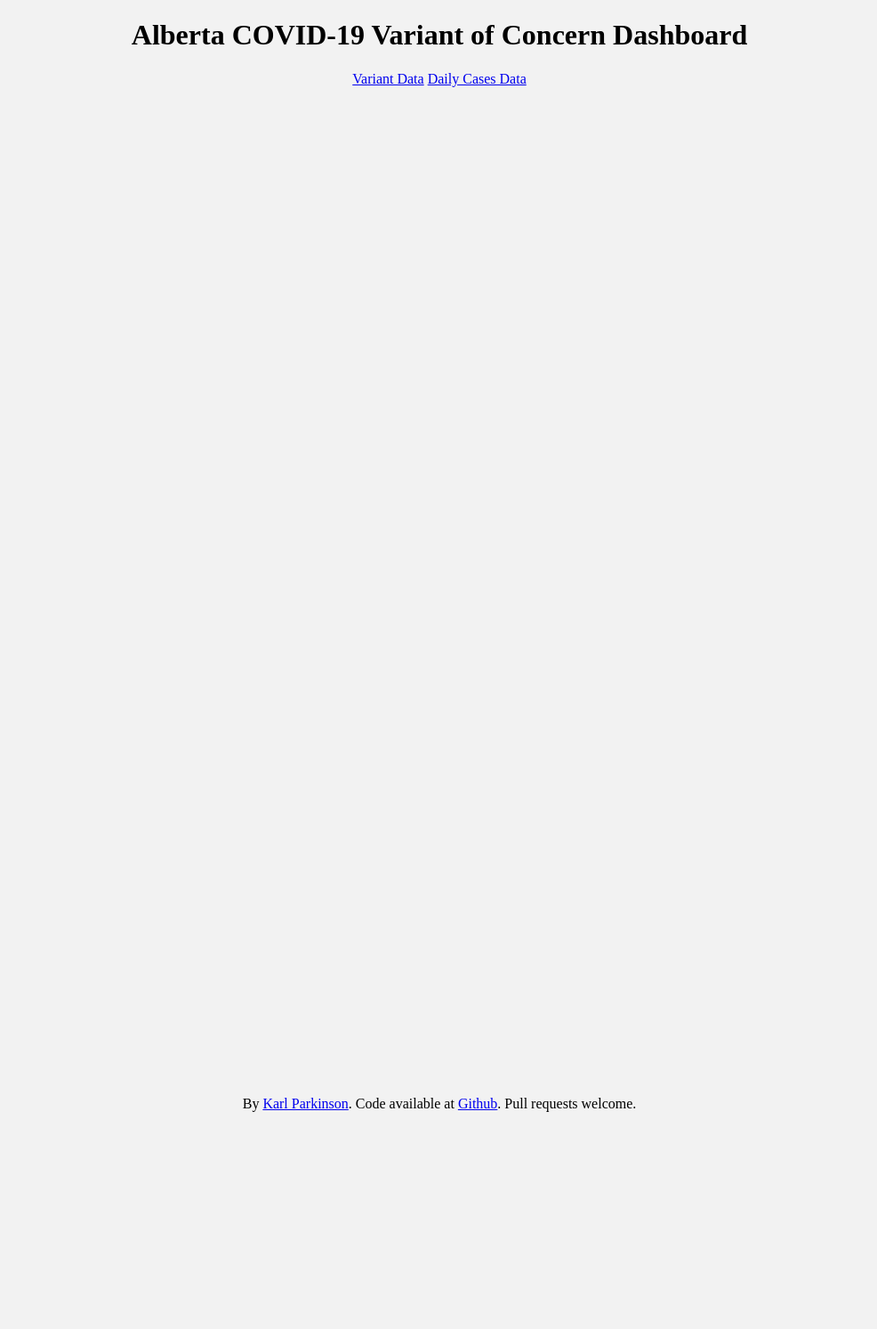
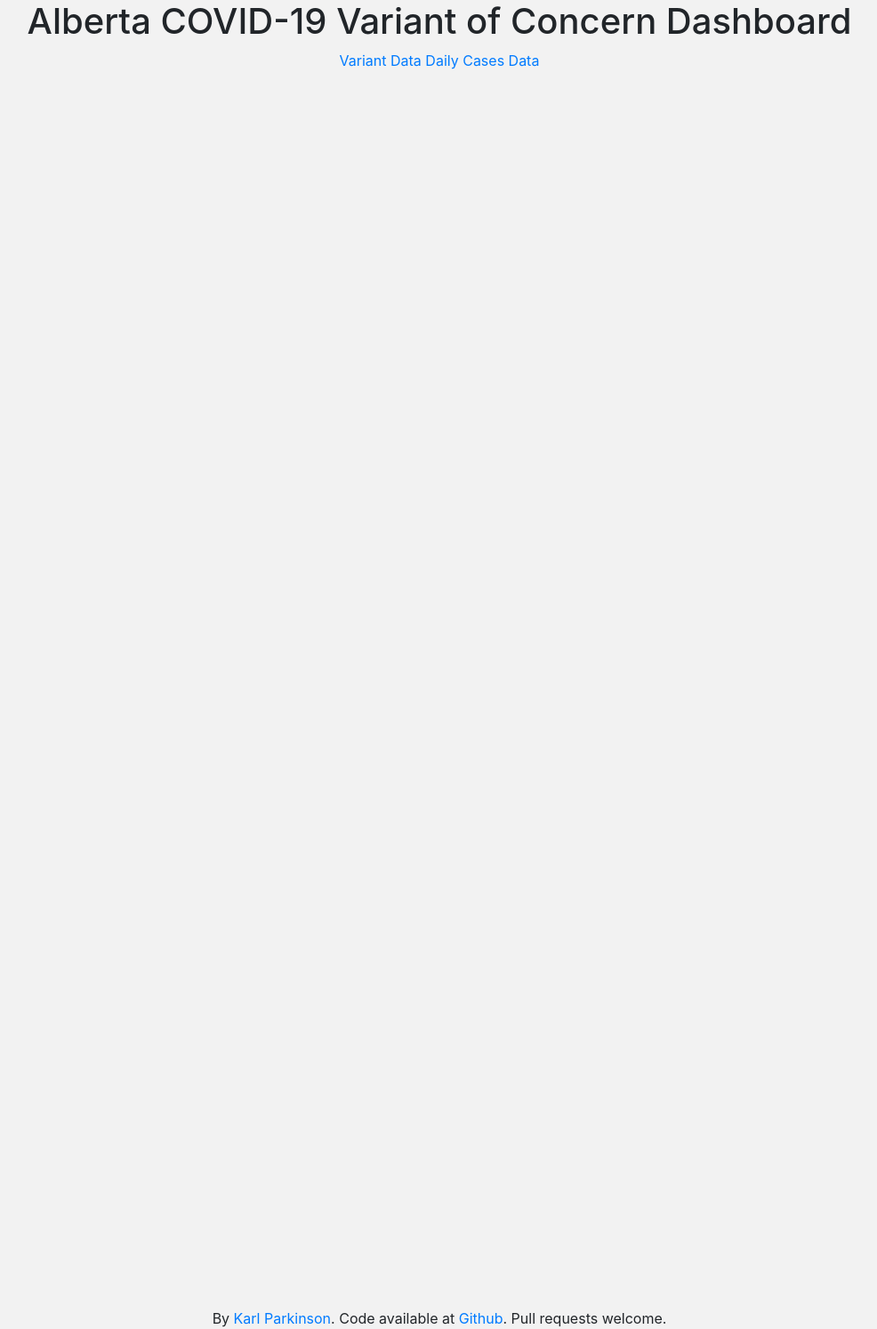
Before and after one commit to KarlParkinson/ab-covid-voc-dashboard, a plain HTML site: page index.html in a window 1280 px wide. Shown: the whole page at 89% size, without its empty margins (146-1132 px from the left). Before the commit the page ends 1258 px from the top, so only its background shows below. Drawn offline with nearby package versions, Linux system fonts and the light colour scheme; no server answers.

Commit message:
simple bootstrap grid system which will hopefully help with responsiveness

```diff
--- a/index.html
+++ b/index.html
@@ -2,9 +2,11 @@
 <html>
   <head>
     <script src="https://cdnjs.cloudflare.com/ajax/libs/Chart.js/2.9.4/Chart.min.js" integrity="sha512-d9xgZrVZpmmQlfonhQUvTR7lMPtO7NkZMkA0ABN3PHCbKA5nqylQ/yWlFAyY6hYgdF1Qh6nYiuADWwKB4C2WSw==" crossorigin="anonymous"></script>
+    <link rel="stylesheet" href="https://cdn.jsdelivr.net/npm/bootstrap@4.6.0/dist/css/bootstrap.min.css" integrity="sha384-B0vP5xmATw1+K9KRQjQERJvTumQW0nPEzvF6L/Z6nronJ3oUOFUFpCjEUQouq2+l" crossorigin="anonymous">
     <link href="style.css" rel="stylesheet">
   </head>
   <body>
+    <div class="container-fluid">
       <header>
         <h1>
           Alberta COVID-19 Variant of Concern Dashboard
@@ -13,14 +15,35 @@
         <a id="voc-link">Variant Data</a>
         <a id="daily-link">Daily Cases Data</a>
       </header>
+      <div class="row">
+        <div class="col">
           <canvas id="cumulative-line-chart"></canvas>
+        </div>
+      </div>
+      <div class="row">
+        <div class="col">
           <canvas id="daily-chart"></canvas>
+        </div>
+      </div>
+      <div class="row">
+        <div class="col">
           <canvas id="proportion-bar-chart"></canvas>
+        </div>
+      </div>
+      <div class="row">
+        <div class="col">
           <canvas id="weekly-proportion-log-scale"></canvas>
+        </div>
+      </div>
+      <div class="row">
+        <div class="col">
           <canvas id="estimated-weekly-variant-positivity"></canvas>
+        </div>
+      </div>
       <script type="text/javascript" src="index.js"></script>
       <footer>
         By <a href="https://github.com/KarlParkinson">Karl Parkinson</a>. Code available at <a href="https://github.com/KarlParkinson/ab-covid-voc-dashboard">Github</a>. Pull requests welcome.
       </footer>
+    </div>
   </body>
 </html>
```
Lines whose indentation alone changed are shown as unchanged.
